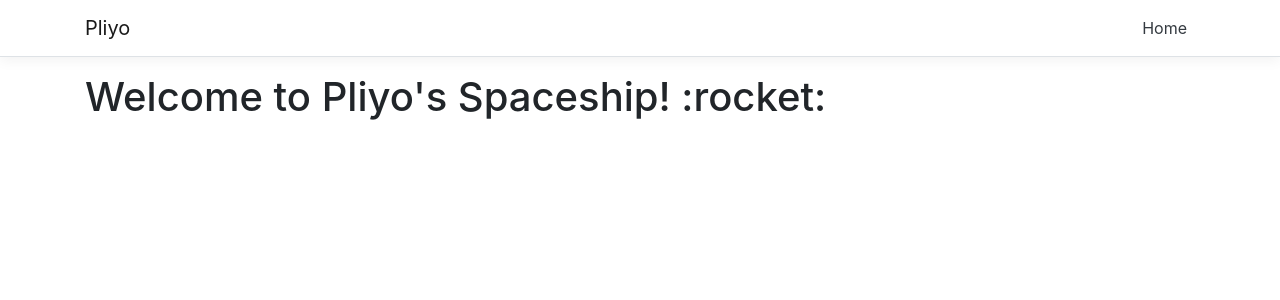
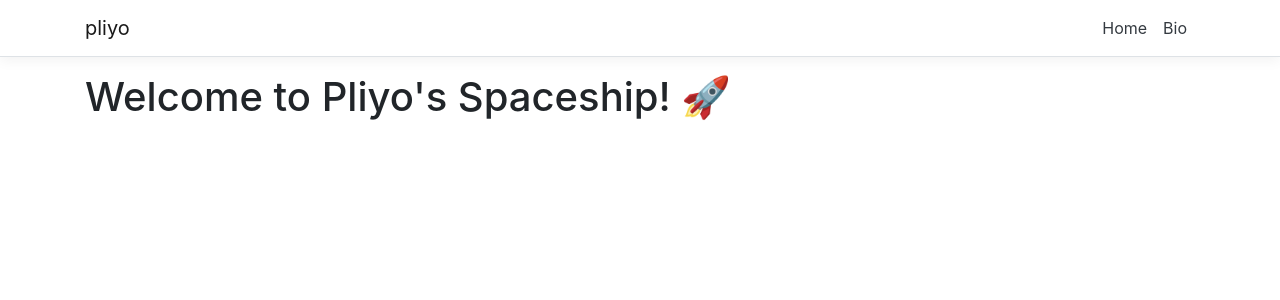
Before and after one commit to pliyo/pliyo-website, a React (Create React App) app in the folder ClientApp/: page / in a window 1280 px wide. Shown: the top 300 px of the page. Built offline with nearby package versions, Linux system fonts and the light colour scheme.

Commit message:
Adding Emoji component and the famous rocket!!

```diff
--- a/ClientApp/public/index.html
+++ b/ClientApp/public/index.html
@@ -23,7 +23,7 @@
       work correctly both with client-side routing and a non-root public URL.
       Learn how to configure a non-root public URL by running `npm run build`.
     -->
-    <title>Pliyo's portfolio</title>
+    <title>🚀Pliyo's spaceship</title>
   </head>
   <body>
     <noscript>
--- a/ClientApp/src/components/Bio.js
+++ b/ClientApp/src/components/Bio.js
@@ -1,6 +1,6 @@
 import React from 'react';
 
-export default function Bio() {
+const Bio = (props) => {
   return (
     <div>
       <h1>Who is Juanjo Cerezuela?</h1>
@@ -10,4 +10,6 @@ export default function Bio() {
       </p>
     </div>
   );
-}
+};
+
+export default Bio;
--- /dev/null
+++ b/ClientApp/src/components/Emoji.js
@@ -0,0 +1,13 @@
+import React from 'react';
+const Emoji = (props) => (
+  <span
+    className="emoji"
+    role="img"
+    aria-label={props.label ? props.label : ''}
+    aria-hidden={props.label ? 'false' : 'true'}
+  >
+    {props.symbol}
+  </span>
+);
+
+export default Emoji;
--- a/ClientApp/src/components/Home.js
+++ b/ClientApp/src/components/Home.js
@@ -1,9 +1,14 @@
-import React, { Component } from 'react';
+import React from 'react';
+import Emoji from './Emoji';
 
-export default function Home() {
+const Home = (props) => {
   return (
     <div>
-      <h1>Welcome to Pliyo's Spaceship! :rocket:</h1>
+      <h1>
+        Welcome to Pliyo's Spaceship! <Emoji symbol="🚀" label="rocket" />
+      </h1>
     </div>
   );
-}
+};
+
+export default Home;
--- a/ClientApp/src/components/NavMenu.js
+++ b/ClientApp/src/components/NavMenu.js
@@ -38,7 +38,7 @@ export class NavMenu extends Component {
         >
           <Container>
             <NavbarBrand tag={Link} to="/">
-              Pliyo
+              pliyo
             </NavbarBrand>
             <NavbarToggler onClick={this.toggleNavbar} className="mr-2" />
             <Collapse
@@ -52,6 +52,11 @@ export class NavMenu extends Component {
                     Home
                   </NavLink>
                 </NavItem>
+                <NavItem>
+                  <NavLink tag={Link} className="text-dark" to="/bio">
+                    Bio
+                  </NavLink>
+                </NavItem>
               </ul>
             </Collapse>
           </Container>
```
